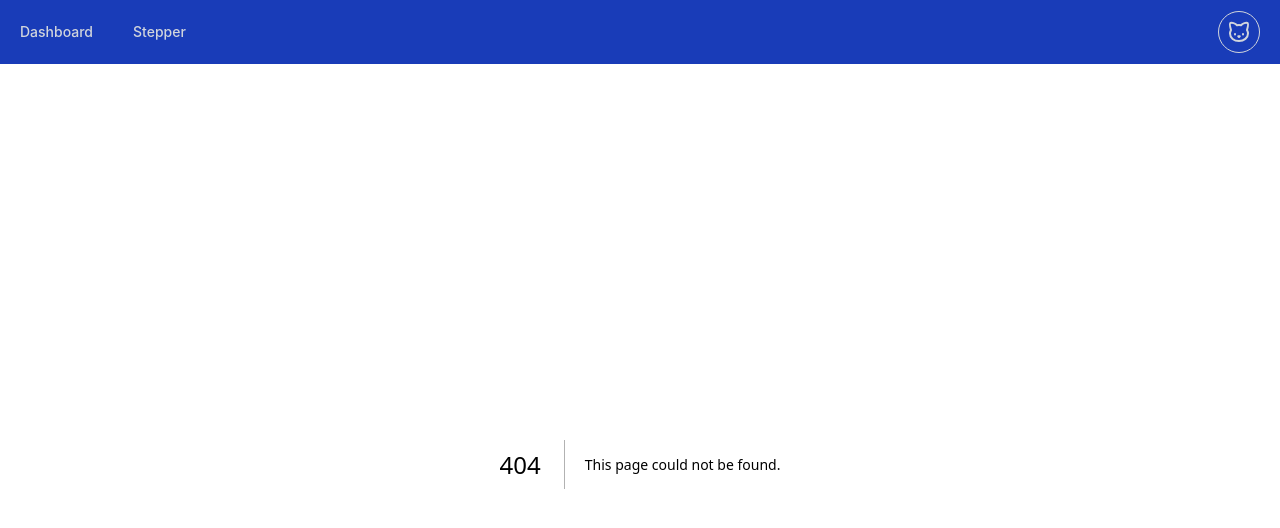
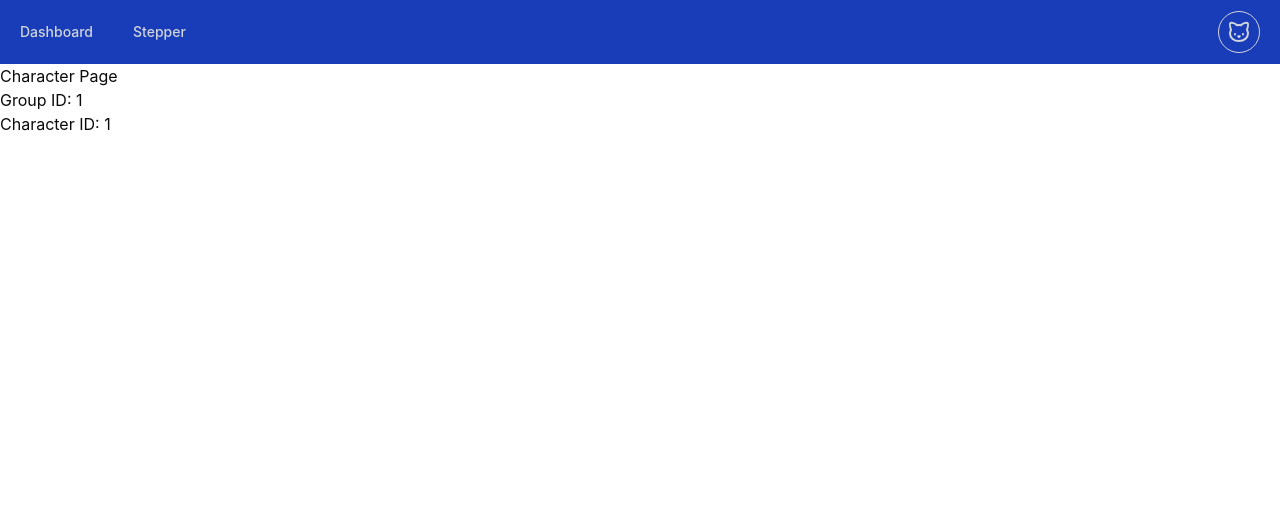
Before and after one commit to jlusong15/my-next-app, a Next.js app: page /group/1/character/1 in a window 1280 px wide. Before the commit this address had no page. Shown: the top 528 px of the page. Built offline with nearby package versions, Linux system fonts and the light colour scheme.

Commit message:
Create group character page

```diff
--- a/app/character/page.tsx
+++ /dev/null
@@ -1,3 +0,0 @@
-export default function Character() {
-	return <div>Character not found</div>
-}
--- /dev/null
+++ b/app/group/[groupId]/character/[characterId]/page.tsx
@@ -0,0 +1,19 @@
+"use client"
+
+import { useParams } from "next/navigation"
+
+export default function ViewGroupCharacter() {
+	const params = useParams<{ groupId: string; characterId: string }>()
+
+	if (!params) return <p>Loading...</p>
+
+	const { groupId, characterId } = params
+
+	return (
+		<div>
+			<h1>Character Page</h1>
+			<p>Group ID: {groupId}</p>
+			<p>Character ID: {characterId}</p>
+		</div>
+	)
+}
```
